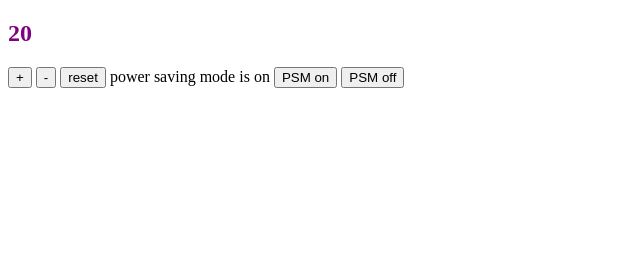
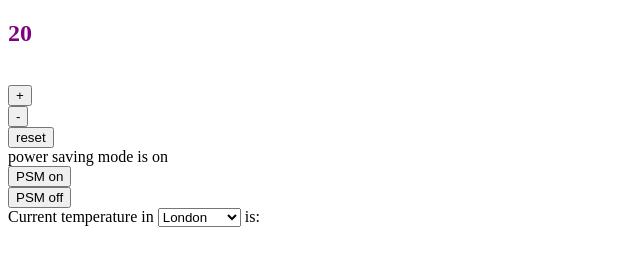
Before and after one commit to shih-han-wang/Thermostat_challenge, a plain HTML site: page index.html in a window 1280 px wide. Shown: the whole page, without its empty margins (0-640 px from the left). Drawn offline with nearby package versions, Linux system fonts and the light colour scheme; no server answers.

Commit message:
current weather display by city selected

```diff
--- a/index.html
+++ b/index.html
@@ -7,16 +7,33 @@
   <body>
     <script src="https://code.jquery.com/jquery-3.3.1.min.js"></script>
     <script src="src/thermostat.js"></script>
-        <script src="src/interface.js"></script>
+    <script src="src/interface.js"></script>
     <section>
       <p>
-        <h1 id="degree"></h1>
-        <button id="degree-up">+</button>
-        <button id="degree-down">-</button>
-        <button id="degree-reset">reset</button>
-        power saving mode is <span id="prower-saving-mode"></span>
-        <button id="PSM-on">PSM on</button>
-        <button id="PSM-off">PSM off</button>
+        <h1 id="degree"></h1><br/>
+        <button id="degree-up">+</button><br/>
+        <button id="degree-down">-</button><br/>
+        <button id="degree-reset">reset</button><br/>
+        power saving mode is <span id="prower-saving-mode"></span><br/>
+        <button id="PSM-on">PSM on</button><br/>
+        <button id="PSM-off">PSM off</button><br/>
+
+        <div>
+        Current temperature in
+        <select id="current-city">
+          <option value='london' selected>London</option>
+          <option value='edinburgh'>Edinburgh</option>
+          <option value='paris'>Paris</option>
+          <option value='taipei'>Taipei</option>
+          <option value='tokyo'>Tokyo</option>
+        </select>
+        is: <span id="current-temperature"></span>
+      </div>
+
+
+
+
+
       </p>
     </section>
 
--- a/src/interface.js
+++ b/src/interface.js
@@ -1,7 +1,9 @@
 $(document).ready(function(){
   var thermostat = new Thermostat();
+
   degreeUpdate()
   savingModeUpdate()
+  displayCity('london')
 
   $("#degree-up").click(function(){
       thermostat.up();
@@ -28,6 +30,11 @@ $(document).ready(function(){
       savingModeUpdate()
   });
 
+  $('#current-city').change(function(){
+    var city = $('#current-city').val();
+    displayCity(city)
+  });
+
   function degreeUpdate(){
     $("#degree").text(thermostat.currentDegree())
 
@@ -44,4 +51,12 @@ $(document).ready(function(){
       $("#prower-saving-mode").text(thermostat.powerSavingMode())
   };
 
+  function displayCity(city){
+    var url = 'http://api.openweathermap.org/data/2.5/weather?q=' + city;
+    var appid = '&appid=4c97c369ec893101e67de19569afb141';
+    var units = '&units=metric';
+    $.get(url + appid + units, function(data) {
+      $('#current-temperature').text(data.main.temp);
+    });
+  };
 });
```
